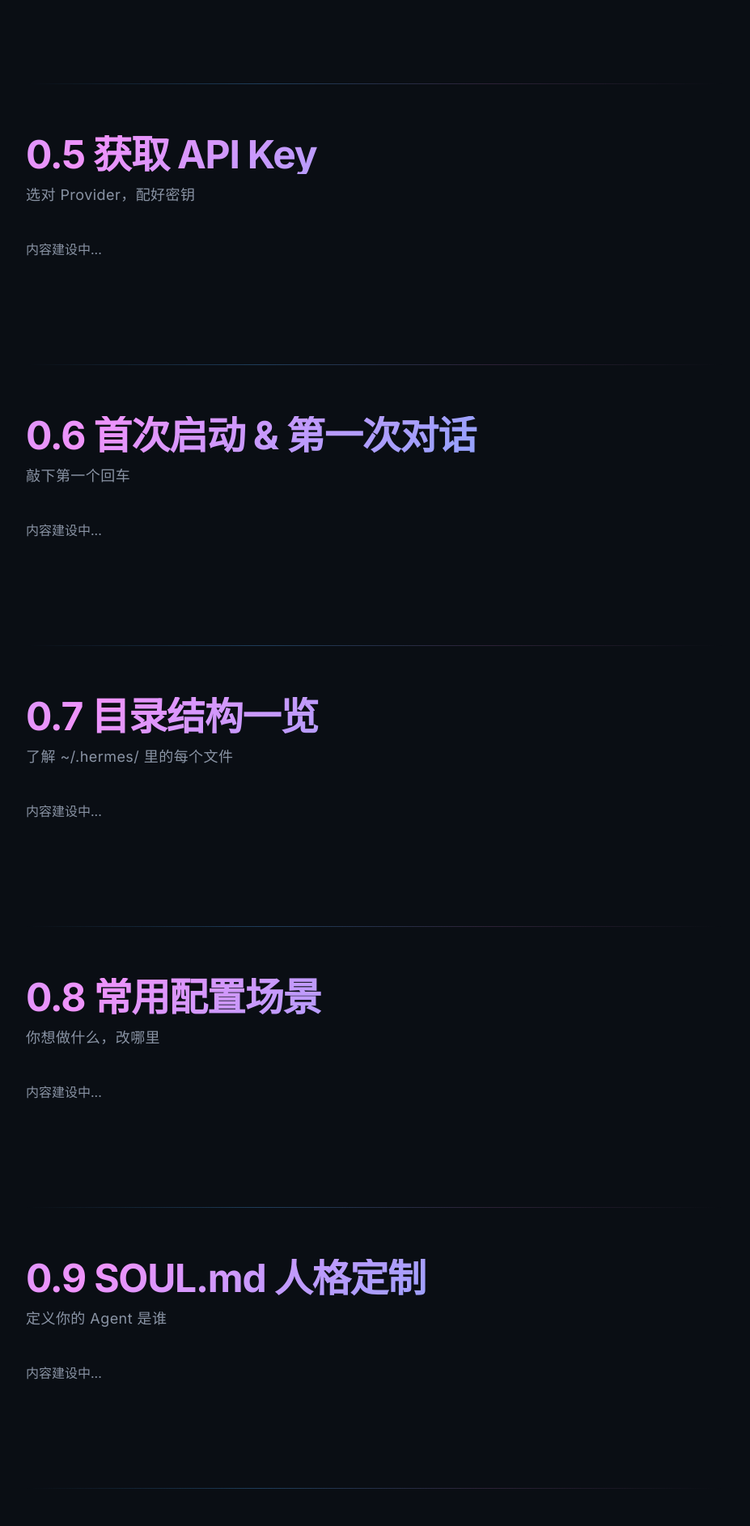
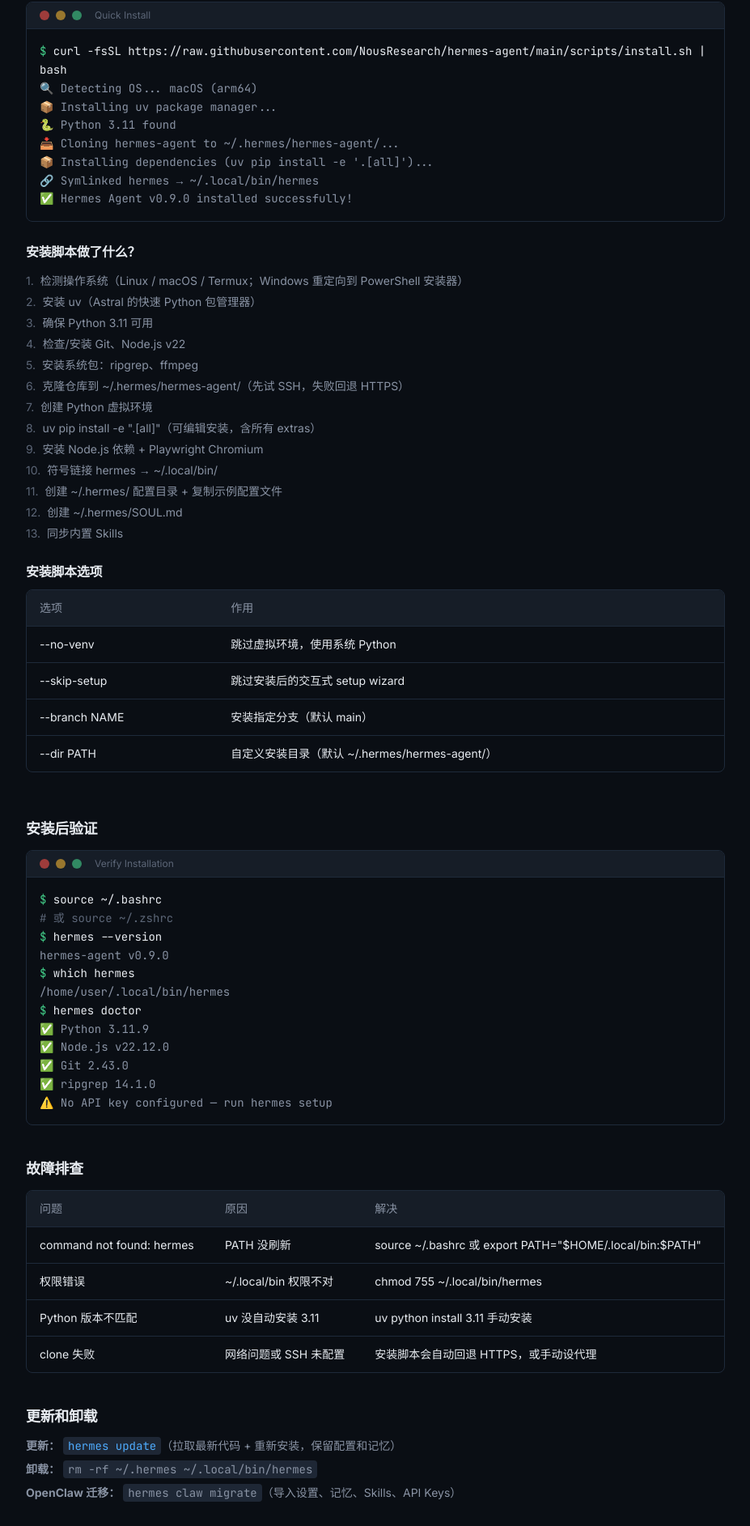
Before and after one commit to HelloiOS2014/my_hermes_study, a React (Vite) app: page / in a window 1280 px wide. Shown: the part 4468-6353 px from the top of the page at 81% size, without its empty margins (296-1223 px from the left). Built offline with nearby package versions, Linux system fonts and the light colour scheme.

Commit message:
feat(layer0): implement Installation section with 3 install methods

```diff
--- a/src/sections/layer0/Installation.tsx
+++ b/src/sections/layer0/Installation.tsx
@@ -1,11 +1,252 @@
 import { Section } from "../../components/layout/Section";
 import { TypewriterTitle } from "../../components/ui/TypewriterTitle";
+import { Terminal } from "../../components/ui/Terminal";
+import { CodeBlock } from "../../components/ui/CodeBlock";
+import { TabPanel } from "../../components/ui/TabPanel";
+import { HoverTable } from "../../components/ui/HoverTable";
+import { ExtendedReading } from "../../components/ui/ExtendedReading";
+
+const quickInstallLines = [
+  {
+    type: "command" as const,
+    text: "curl -fsSL https://raw.githubusercontent.com/NousResearch/hermes-agent/main/scripts/install.sh | bash",
+  },
+  { type: "output" as const, text: "🔍 Detecting OS... macOS (arm64)" },
+  {
+    type: "output" as const,
+    text: "📦 Installing uv package manager...",
+    delay: 600,
+  },
+  {
+    type: "output" as const,
+    text: "🐍 Python 3.11 found",
+    delay: 400,
+  },
+  {
+    type: "output" as const,
+    text: "📥 Cloning hermes-agent to ~/.hermes/hermes-agent/...",
+    delay: 800,
+  },
+  {
+    type: "output" as const,
+    text: "📦 Installing dependencies (uv pip install -e '.[all]')...",
+    delay: 1200,
+  },
+  {
+    type: "output" as const,
+    text: "🔗 Symlinked hermes → ~/.local/bin/hermes",
+    delay: 400,
+  },
+  {
+    type: "output" as const,
+    text: "✅ Hermes Agent v0.9.0 installed successfully!",
+    delay: 400,
+  },
+];
+
+const devInstallCode = `git clone https://github.com/NousResearch/hermes-agent.git
+cd hermes-agent
+curl -LsSf https://astral.sh/uv/install.sh | sh
+uv venv venv --python 3.11
+source venv/bin/activate
+uv pip install -e ".[all,dev]"`;
+
+const termuxInstallCode = `# Termux 使用 .[termux] extra
+# 排除不兼容的语音依赖
+uv pip install -e ".[termux]"
+
+# 注意限制：
+# - 浏览器工具不可用
+# - WhatsApp 工具不可用
+# - 其他功能正常`;
+
+const verifyLines = [
+  { type: "command" as const, text: "source ~/.bashrc" },
+  { type: "comment" as const, text: "或 source ~/.zshrc" },
+  { type: "command" as const, text: "hermes --version", delay: 400 },
+  { type: "output" as const, text: "hermes-agent v0.9.0" },
+  { type: "command" as const, text: "which hermes", delay: 400 },
+  { type: "output" as const, text: "/home/user/.local/bin/hermes" },
+  { type: "command" as const, text: "hermes doctor", delay: 600 },
+  { type: "output" as const, text: "✅ Python 3.11.9" },
+  { type: "output" as const, text: "✅ Node.js v22.12.0" },
+  { type: "output" as const, text: "✅ Git 2.43.0" },
+  { type: "output" as const, text: "✅ ripgrep 14.1.0" },
+  { type: "output" as const, text: "⚠️  No API key configured — run hermes setup" },
+];
+
+const installSteps = [
+  "检测操作系统（Linux / macOS / Termux；Windows 重定向到 PowerShell 安装器）",
+  "安装 uv（Astral 的快速 Python 包管理器）",
+  "确保 Python 3.11 可用",
+  "检查/安装 Git、Node.js v22",
+  "安装系统包：ripgrep、ffmpeg",
+  "克隆仓库到 ~/.hermes/hermes-agent/（先试 SSH，失败回退 HTTPS）",
+  "创建 Python 虚拟环境",
+  "uv pip install -e \".[all]\"（可编辑安装，含所有 extras）",
+  "安装 Node.js 依赖 + Playwright Chromium",
+  "符号链接 hermes → ~/.local/bin/",
+  "创建 ~/.hermes/ 配置目录 + 复制示例配置文件",
+  "创建 ~/.hermes/SOUL.md",
+  "同步内置 Skills",
+];
 
 export function Installation() {
   return (
     <Section id="installation">
-      <TypewriterTitle text="0.4 安装 Hermes" subtitle="三种安装方式，选适合你的" />
-      <p className="text-text-secondary">内容建设中...</p>
+      <TypewriterTitle
+        text="0.4 安装 Hermes"
+        subtitle="三种安装方式，选适合你的"
+      />
+
+      <TabPanel
+        tabs={[
+          {
+            label: "一键安装（推荐）",
+            content: (
+              <div className="space-y-6">
+                <Terminal title="Quick Install" lines={quickInstallLines} />
+
+                <div>
+                  <h4 className="mb-3 font-semibold">
+                    安装脚本做了什么？
+                  </h4>
+                  <ol className="space-y-1.5 text-sm text-text-secondary">
+                    {installSteps.map((step, i) => (
+                      <li key={i} className="flex gap-2">
+                        <span className="shrink-0 text-text-muted">
+                          {i + 1}.
+                        </span>
+                        {step}
+                      </li>
+                    ))}
+                  </ol>
+                </div>
+
+                <div>
+                  <h4 className="mb-2 font-semibold">安装脚本选项</h4>
+                  <HoverTable
+                    headers={["选项", "作用"]}
+                    rows={[
+                      ["--no-venv", "跳过虚拟环境，使用系统 Python"],
+                      ["--skip-setup", "跳过安装后的交互式 setup wizard"],
+                      ["--branch NAME", "安装指定分支（默认 main）"],
+                      [
+                        "--dir PATH",
+                        "自定义安装目录（默认 ~/.hermes/hermes-agent/）",
+                      ],
+                    ]}
+                  />
+                </div>
+              </div>
+            ),
+          },
+          {
+            label: "开发者安装",
+            content: (
+              <div className="space-y-4">
+                <p className="text-sm text-text-secondary">
+                  适合想看源码、提 PR、调试内部逻辑的开发者。
+                </p>
+                <CodeBlock
+                  code={devInstallCode}
+                  lang="bash"
+                  title="Developer Install"
+                />
+                <p className="text-sm text-text-muted">
+                  跑测试：
+                  <code className="ml-1 rounded bg-bg-elevated px-1.5 py-0.5 font-mono">
+                    python -m pytest tests/ -q
+                  </code>
+                </p>
+              </div>
+            ),
+          },
+          {
+            label: "Termux (Android)",
+            content: (
+              <div className="space-y-4">
+                <CodeBlock
+                  code={termuxInstallCode}
+                  lang="bash"
+                  title="Termux Install"
+                />
+              </div>
+            ),
+          },
+        ]}
+      />
+
+      {/* Verification */}
+      <h3 className="mt-10 text-lg font-semibold">安装后验证</h3>
+      <div className="mt-3">
+        <Terminal title="Verify Installation" lines={verifyLines} />
+      </div>
+
+      {/* Troubleshooting */}
+      <h3 className="mt-10 text-lg font-semibold">故障排查</h3>
+      <div className="mt-3">
+        <HoverTable
+          headers={["问题", "原因", "解决"]}
+          rows={[
+            [
+              "command not found: hermes",
+              "PATH 没刷新",
+              "source ~/.bashrc 或 export PATH=\"$HOME/.local/bin:$PATH\"",
+            ],
+            [
+              "权限错误",
+              "~/.local/bin 权限不对",
+              "chmod 755 ~/.local/bin/hermes",
+            ],
+            [
+              "Python 版本不匹配",
+              "uv 没自动安装 3.11",
+              "uv python install 3.11 手动安装",
+            ],
+            [
+              "clone 失败",
+              "网络问题或 SSH 未配置",
+              "安装脚本会自动回退 HTTPS，或手动设代理",
+            ],
+          ]}
+        />
+      </div>
+
+      {/* Update / Uninstall */}
+      <h3 className="mt-10 text-lg font-semibold">更新和卸载</h3>
+      <div className="mt-3 space-y-2 text-sm text-text-secondary">
+        <p>
+          <strong>更新：</strong>
+          <code className="ml-1 rounded bg-bg-elevated px-1.5 py-0.5 font-mono text-accent">
+            hermes update
+          </code>
+          （拉取最新代码 + 重新安装，保留配置和记忆）
+        </p>
+        <p>
+          <strong>卸载：</strong>
+          <code className="ml-1 rounded bg-bg-elevated px-1.5 py-0.5 font-mono">
+            rm -rf ~/.hermes ~/.local/bin/hermes
+          </code>
+        </p>
+        <p>
+          <strong>OpenClaw 迁移：</strong>
+          <code className="ml-1 rounded bg-bg-elevated px-1.5 py-0.5 font-mono">
+            hermes claw migrate
+          </code>
+          （导入设置、记忆、Skills、API Keys）
+        </p>
+      </div>
+
+      <ExtendedReading
+        links={[
+          {
+            title: "Hermes Agent GitHub 仓库",
+            url: "https://github.com/NousResearch/hermes-agent",
+            source: "GitHub",
+          },
+        ]}
+      />
     </Section>
   );
 }
```
